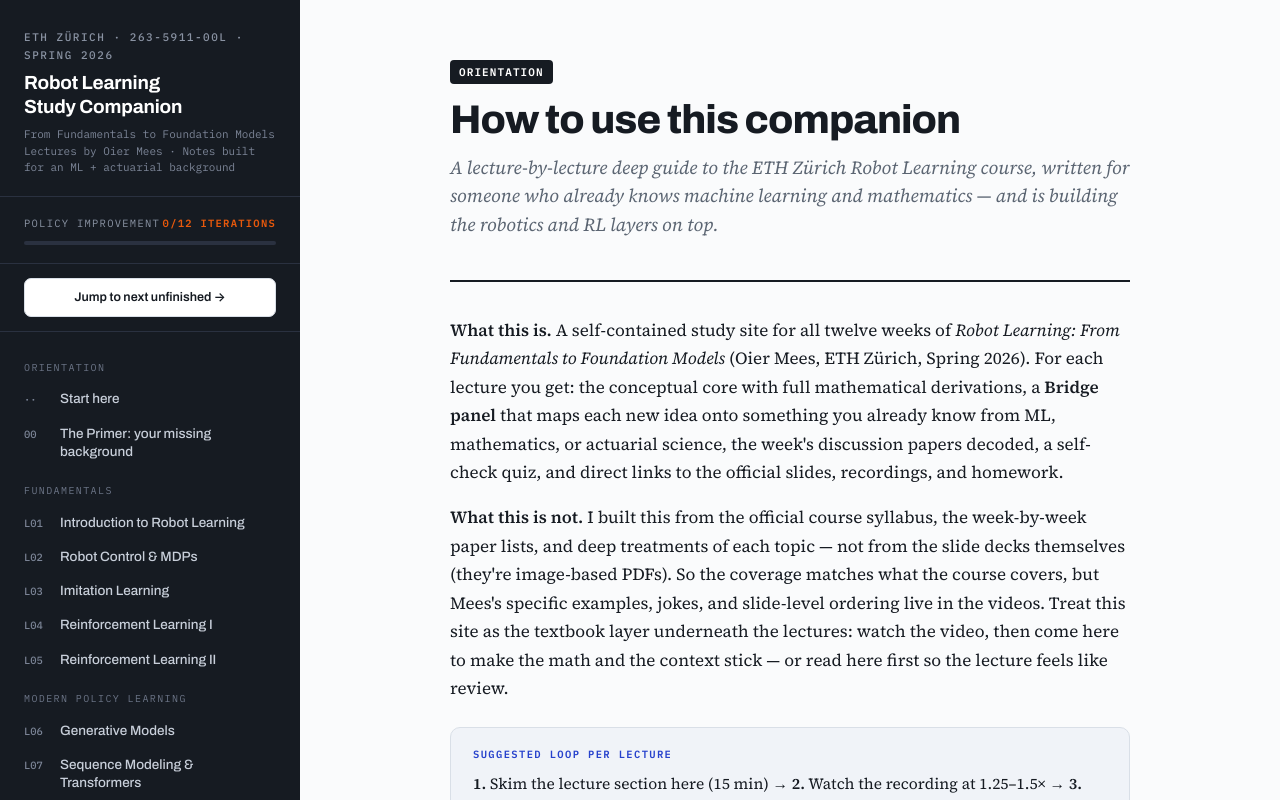
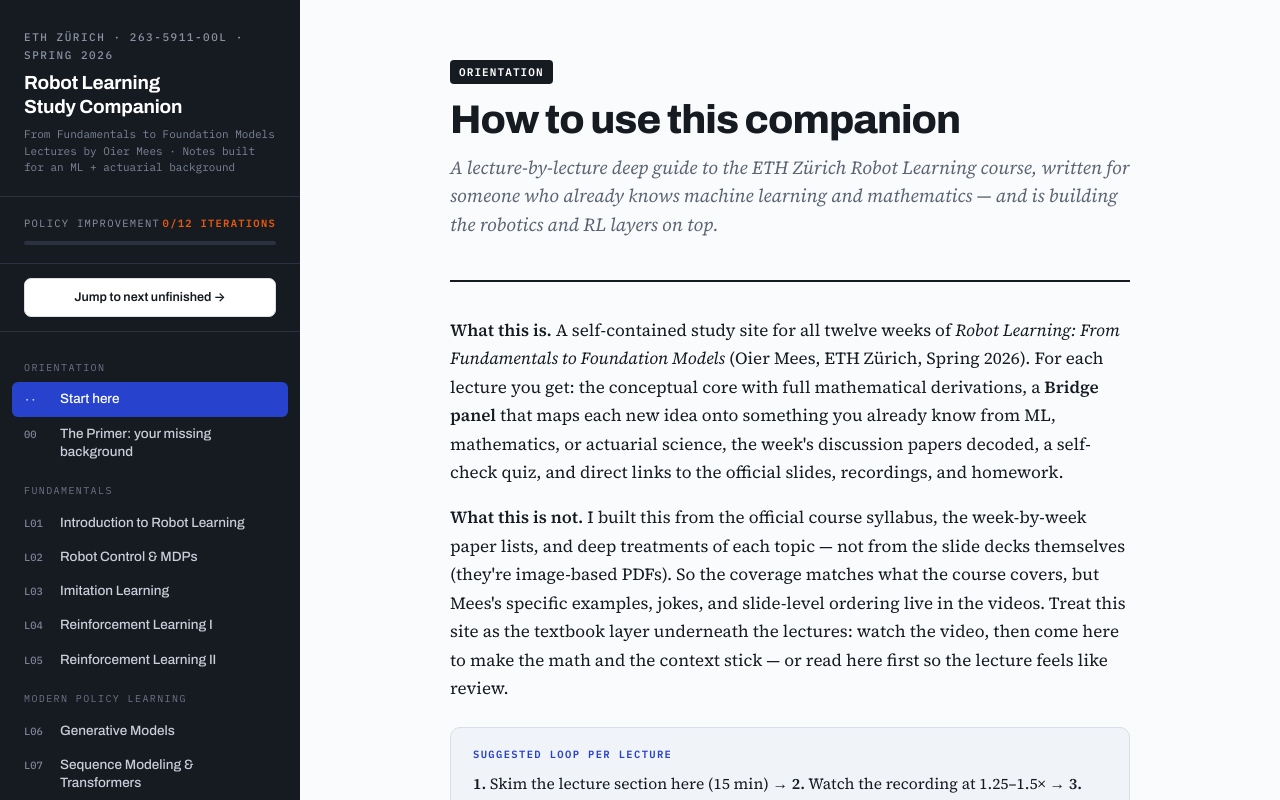
Before and after one commit to josephfemia/robotic_learning, a Vue app: page / in a window 1280 px wide. Shown: the top 800 px of the page. Built offline with nearby package versions, Linux system fonts and the light colour scheme.

Commit message:
feat(phase2): highlight current nav item on load (DRIFT_FIXME #1); update fixme dispositions — Phase 2 complete

```diff
--- a/src/App.vue
+++ b/src/App.vue
@@ -93,12 +93,12 @@ const sectionRegistry = {
 };
 
 // ── Reactive state ────────────────────────────────────────────────────────────
-// Faithful to the original: the start *content* is statically visible on load,
-// but NO nav button is highlighted until the user navigates. So we decouple the
-// visible section (defaults to 'start') from the nav-active highlight (empty on
-// load). See DRIFT_FIXME.md — the original never initializes the active nav state.
+// Phase 2 fix (DRIFT_FIXME #1): the original never highlighted the current nav
+// item on load (it showed start content with no active nav button — an oversight).
+// We now initialize the highlight to the visible section so "Start here" is marked
+// active from the first paint, matching the section actually shown.
 const visibleId = ref('start');
-const navActiveId = ref('');
+const navActiveId = ref('start');
 const mobileOpen = ref(false);
 
 // Derived topbar label — original's #whereLabel is statically "Start here" on load
```
Also changed, not shown: 1 other file (tests, documents, lock files or other folders).
